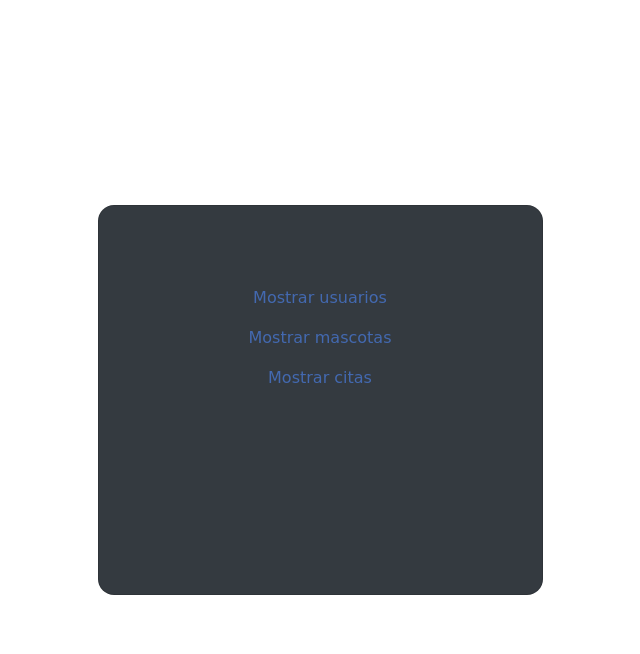
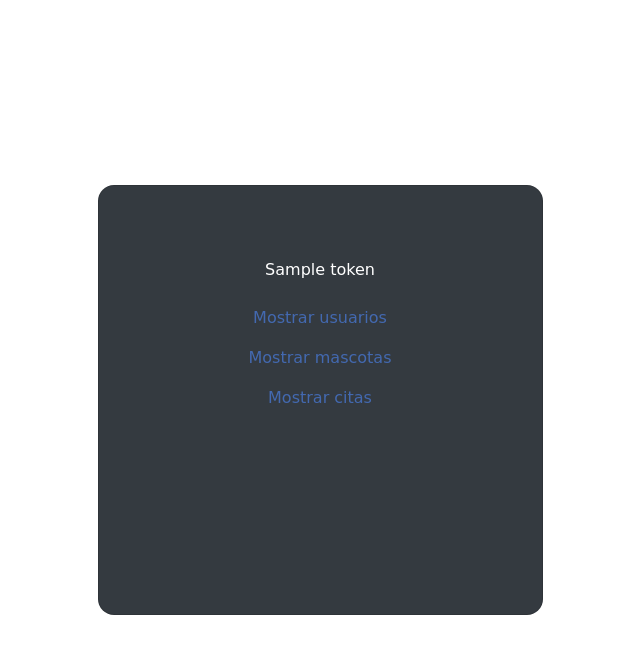
Before and after one commit to EduardoGZ18100184/ProyectoVeterinaria, a Flask app: template templates/funcionesAdmin.html in a window 1280 px wide. Shown: the top 654 px of the page, without its empty margins (320-960 px from the left). Run offline with Flask 2, Linux system fonts and the light colour scheme; the template is opened without the code that fills it: most values are stand-ins (such as "Sample title", 1, 10 or a date in 2020); some libraries are stand-ins or nearby versions; some web fonts are replaced.

Commit message:
Funciones de usuario y mascotas completadas

```diff
--- a/templates/funcionesAdmin.html
+++ b/templates/funcionesAdmin.html
@@ -30,11 +30,12 @@
                 <div class="card-body p-5 text-center">
 
                 <div class="mb-md-5 mt-md-4 pb-5" >
+                    <p> {{token}} </p>
 
-                    <a class="nav-link font-color-general mr-3 ml-3" href="http://127.0.0.1:5000/usuarios?token={{auth_token}}">Mostrar usuarios</a>
+                    <a class="nav-link font-color-general mr-3 ml-3" href="http://127.0.0.1:5000/usuarios?token={{token}}">Mostrar usuarios</a>
                     <!-- PENDIENTE DE ACTUALIZAR MASCOTAS Y CITAS-->
-                    <a class="nav-link font-color-general mr-3 ml-3" href="http://127.0.0.1:5000/mascotas?token={{auth_token}}">Mostrar mascotas</a>
-                    <a class="nav-link font-color-general mr-3 ml-3" href="http://127.0.0.1:5000/usuarios?token={{auth_token}}">Mostrar citas</a>
+                    <a class="nav-link font-color-general mr-3 ml-3" href="http://127.0.0.1:5000/mascotas?token={{token}}">Mostrar mascotas</a>
+                    <a class="nav-link font-color-general mr-3 ml-3" href="http://127.0.0.1:5000/usuarios?token={{token}}">Mostrar citas</a>
 
                     <div class="d-flex justify-content-center text-center mt-4 pt-1">
                     <a href="#!" class="text-white"><i class="fab fa-facebook-f fa-lg"></i></a>
```
Also changed, not shown: routes/mascotas/mascota.py (+6 -23 lines), routes/user/user.py (+16 -10 lines).
